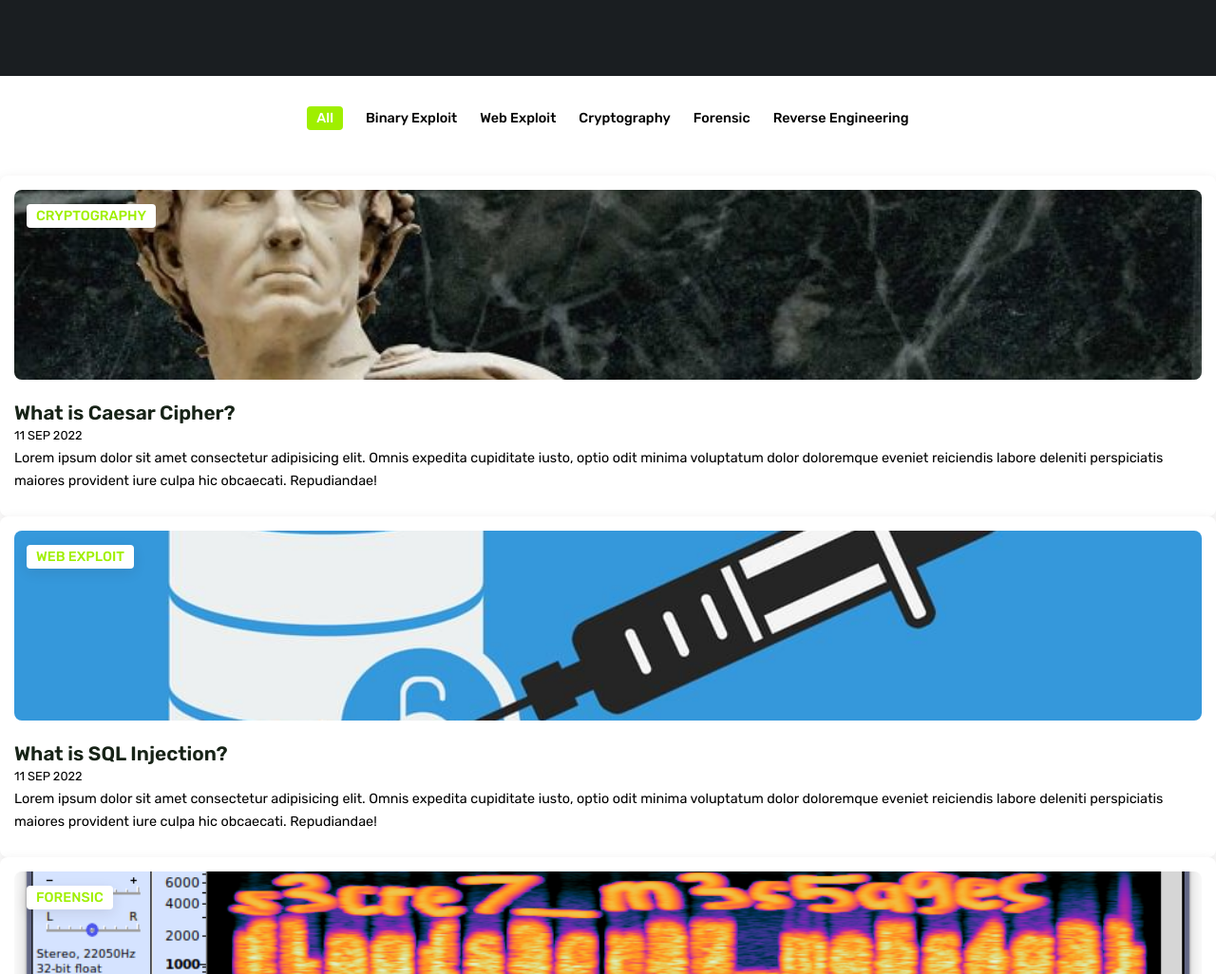
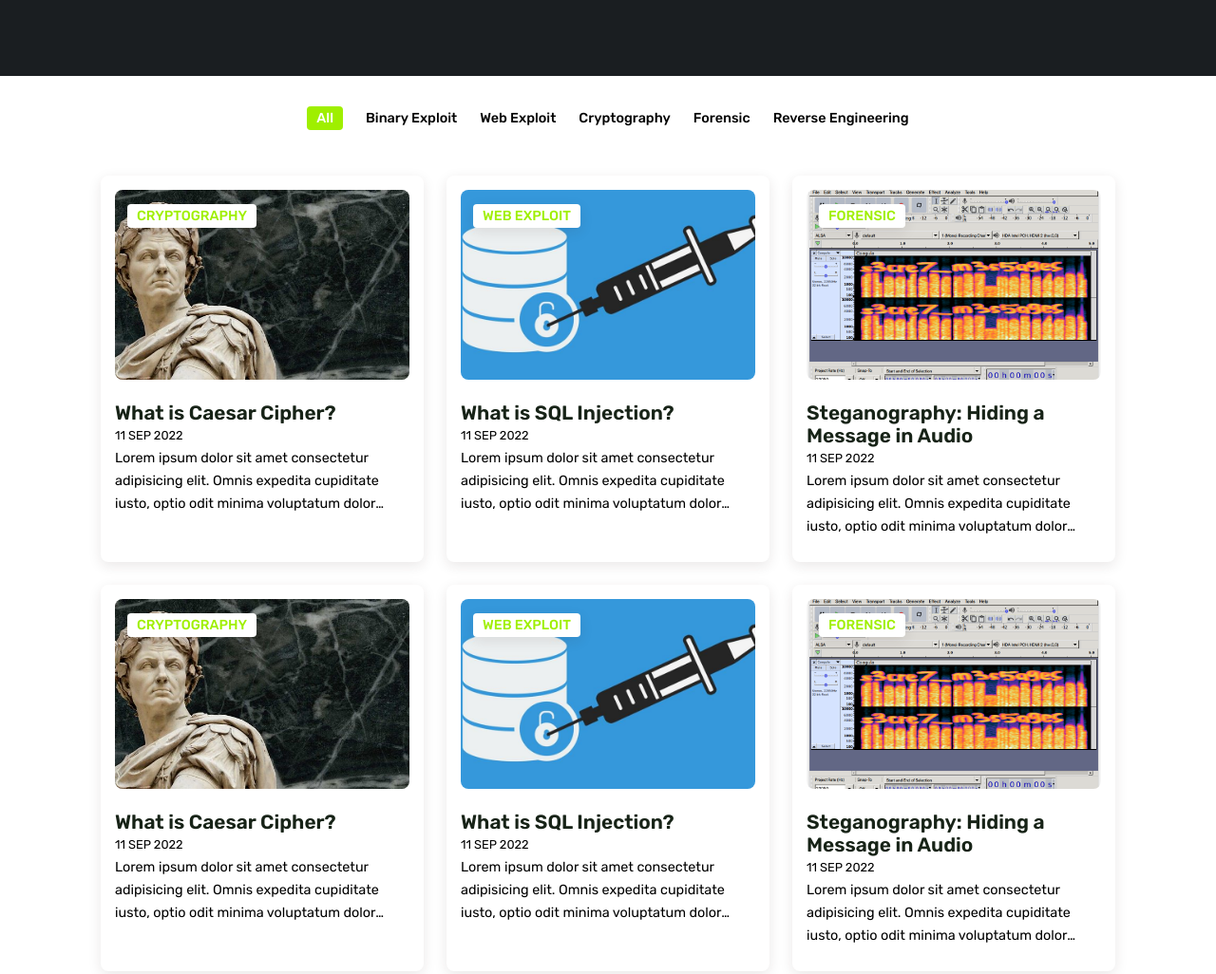
Before and after one commit to dumbkenstein/dumbkenstein.github.io, a plain HTML site: page index.html in a window 1280 px wide. Shown: the part 360-1386 px from the top of the page at 95% size. Drawn offline with nearby package versions, Linux system fonts and the light colour scheme.

Commit message:
Added changes

```diff
--- a/css/style.css
+++ b/css/style.css
@@ -4,7 +4,6 @@
     font-family: 'Rubik', sans-serif;
     margin: 0;
     padding: 0;
-    scroll-behavior: smooth;
     scroll-padding-top: 2rem;
     box-sizing: border-box;
 }
--- a/index.html
+++ b/index.html
@@ -46,7 +46,7 @@
     </div>
 
     <!--Posts-->
-    <section class="post-container">
+    <section class="post container">
         <!-- Post Box 1-->
         <div class="post-box crypto">
             <img src="img/post-1.jpg" alt="" class="post-img">
```
